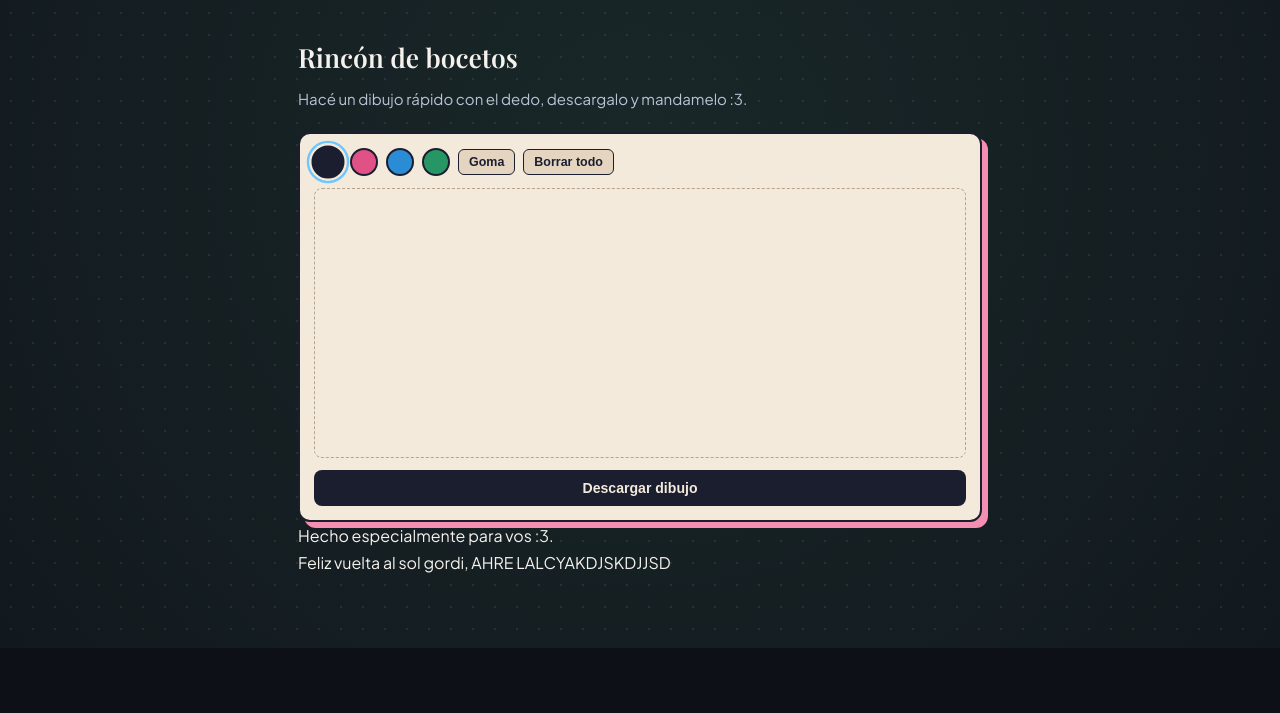
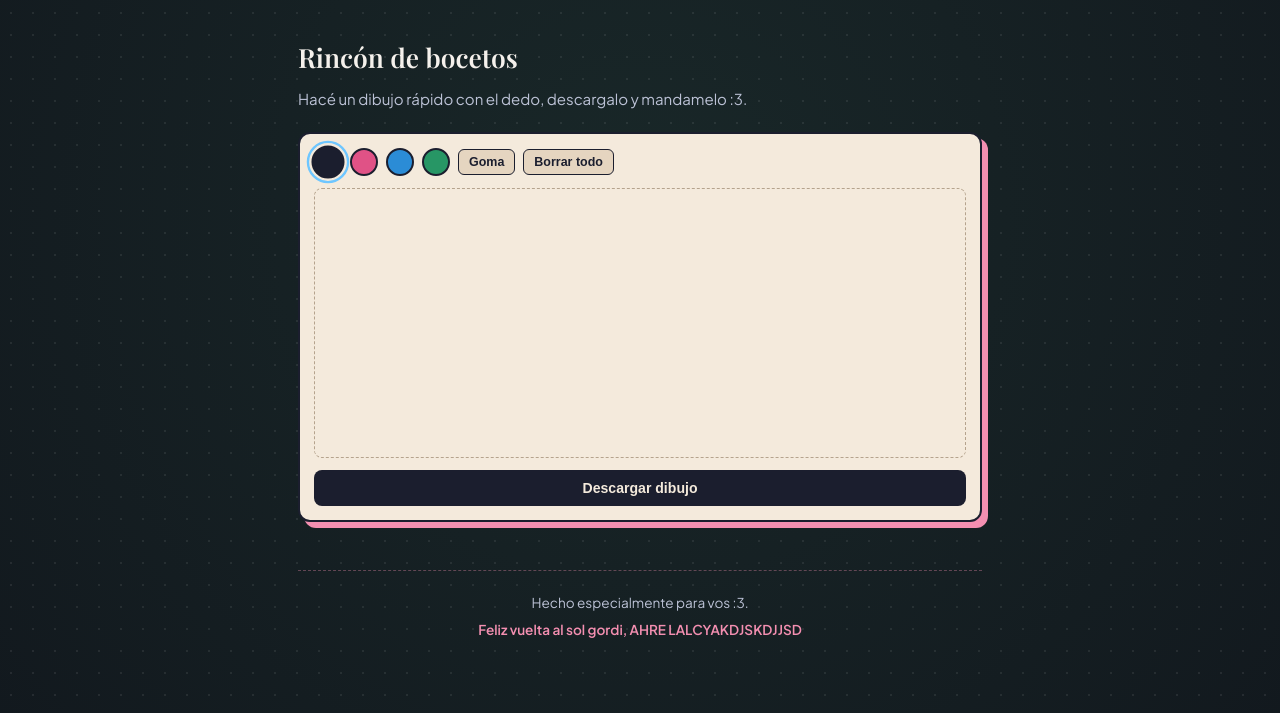
Before and after one commit to zozayaboii/vicoteamo, a plain HTML site: page index.html in a window 1280 px wide. Shown: the part 2616-3329 px from the top of the page. Before the commit the page ends 3264 px from the top, so only its background shows below. Drawn offline with nearby package versions, Linux system fonts and the light colour scheme; a web font is replaced by a local one.

Commit message:
Update style.css

```diff
--- a/style.css
+++ b/style.css
@@ -407,3 +407,18 @@ h1 {
   font-weight: 700;
   cursor: pointer;
 }
+.cierre-web {
+  margin-top: 48px;
+  padding-top: 20px;
+  border-top: 1px dashed rgba(244, 143, 177, 0.35);
+  text-align: center;
+  color: var(--texto-suave);
+  font-size: 0.85rem;
+}
+
+.cierre-web span {
+  display: block;
+  margin-top: 4px;
+  color: var(--rosa);
+  font-weight: 600;
+}
```
